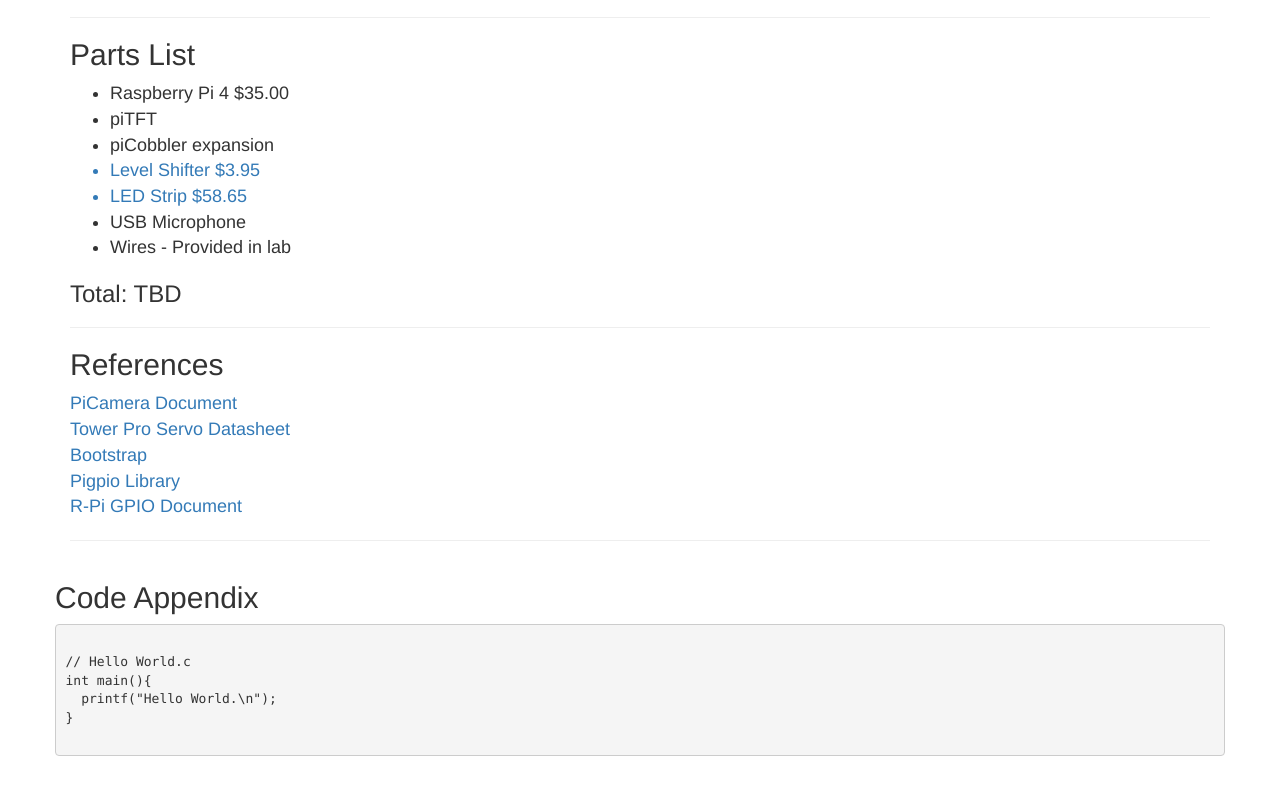
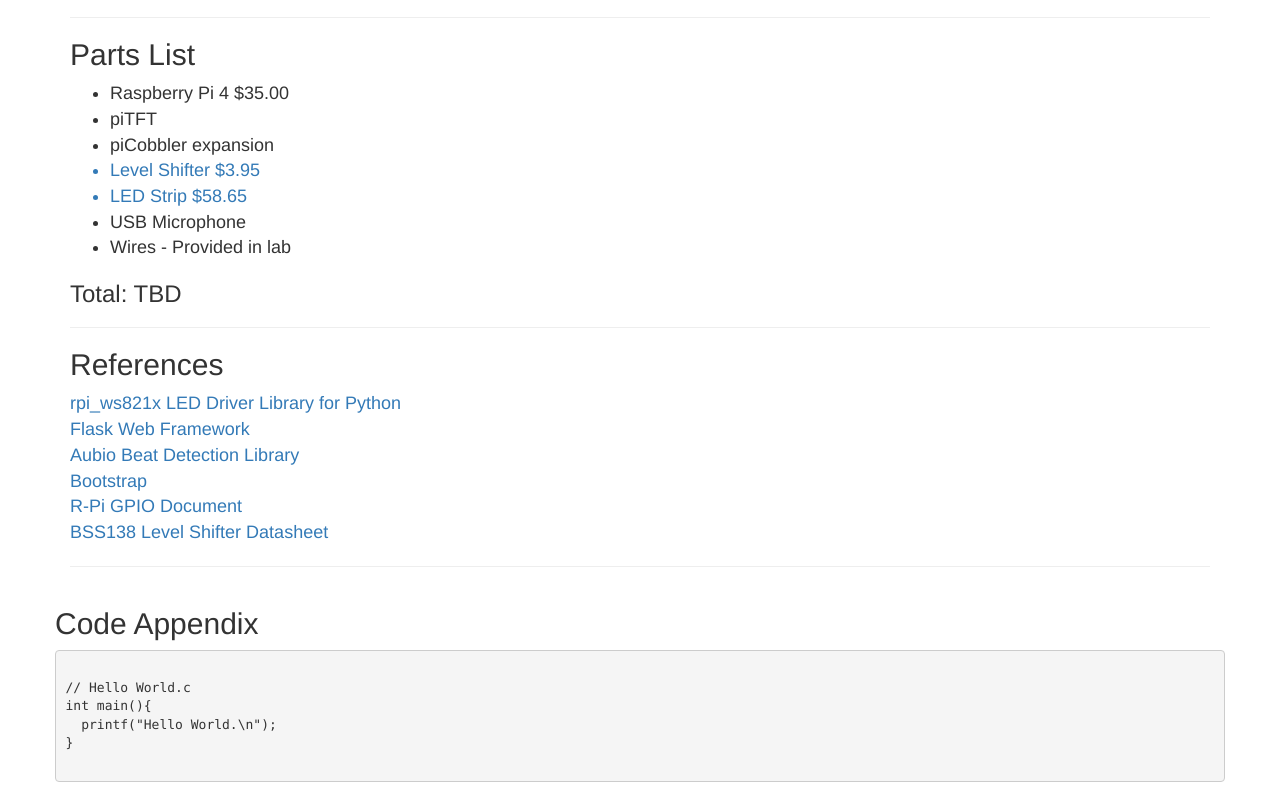
Before and after one commit to rd535/ece5725_finalproject, a plain HTML site: page sample_cool_website/index.html in a window 1280 px wide. Shown: the part 3777-4569 px from the top of the page. Before the commit the page ends 4543 px from the top, so only its background shows below. Drawn offline with nearby package versions, Linux system fonts and the light colour scheme.

Commit message:
added links and refs

```diff
--- a/sample_cool_website/index.html
+++ b/sample_cool_website/index.html
@@ -189,11 +189,12 @@
       <hr>
       <div style="font-size:18px">
           <h2>References</h2>
-          <a href="https://picamera.readthedocs.io/">PiCamera Document</a><br>
-          <a href="http://www.micropik.com/PDF/SG90Servo.pdf">Tower Pro Servo Datasheet</a><br>
+          <a href="https://github.com/jgarff/rpi_ws281x/">rpi_ws821x LED Driver Library for Python</a><br>
+          <a href="https://flask.palletsprojects.com/en/stable/">Flask Web Framework</a><br>
+          <a href="https://aubio.org/">Aubio Beat Detection Library</a><br>
           <a href="http://getbootstrap.com/">Bootstrap</a><br>
-          <a href="http://abyz.co.uk/rpi/pigpio/">Pigpio Library</a><br>
           <a href="https://sourceforge.net/p/raspberry-gpio-python/wiki/Home/">R-Pi GPIO Document</a><br>
+          <a href="https://cdn.sparkfun.com/datasheets/BreakoutBoards/BSS138.pdf">BSS138 Level Shifter Datasheet</a><br>
 
       </div>
 
```
